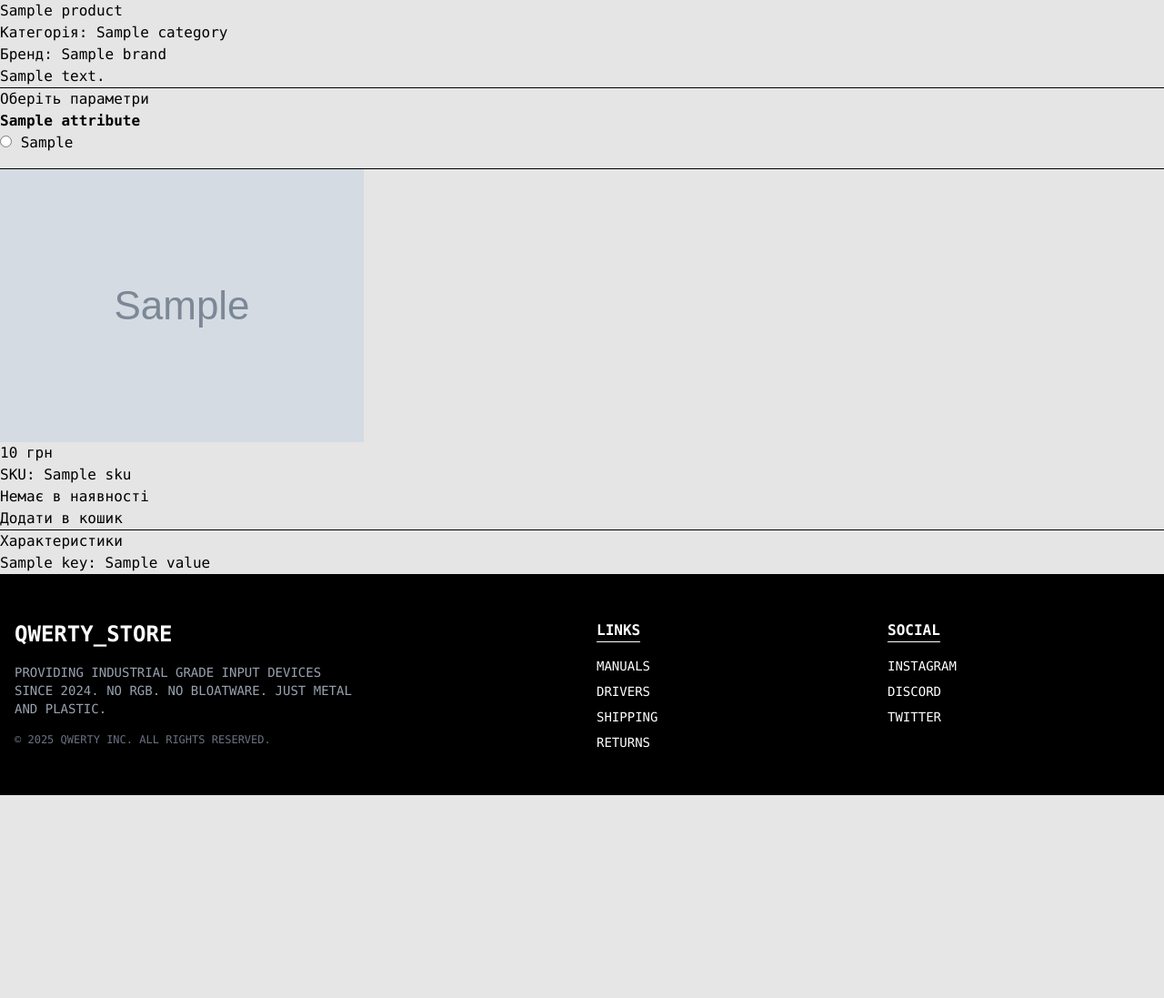
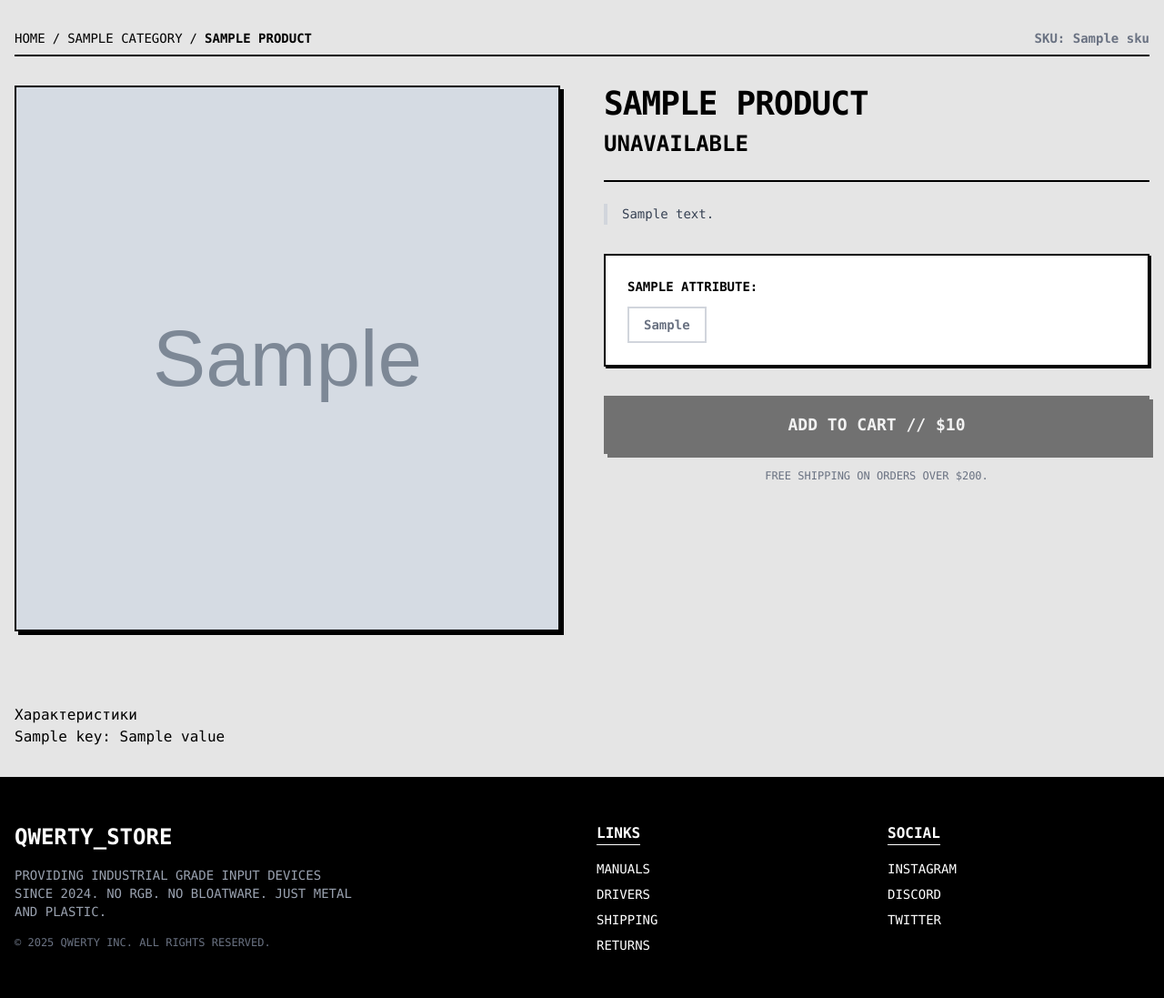
Before and after one commit to x0ryz/qwerty, a Django app: template apps/catalog/templates/catalog/product_detail.html in a window 1280 px wide. Shown: the part 66-1163 px from the top of the page at 91% size. Before the commit the page ends 940 px from the top, so only its background shows below. Run offline with Django 5.2, Linux system fonts and the light colour scheme; tables that the repository leaves empty hold one stand-in row (values such as "Sample post"); the template is opened without the code that fills it: values that come from a table or form of the project are taken from there, most other values are stand-ins (such as "Sample title", 1, 10 or a date in 2020); grey boxes marked "Sample" are stand-in pictures; data that the repository does not hold is empty; parts of the project's set-up code (start-up, migrations or seed data) failed here and were passed over.

Commit message:
refactor(catalog): rewrite templates in product_detail

```diff
--- a/apps/catalog/templates/catalog/_variant_info.html
+++ b/apps/catalog/templates/catalog/_variant_info.html
@@ -1,23 +1,27 @@
 {% if variant %}
-    <div>
-        {% with images=variant.get_images %}
-          {% for img in images %}
-            <img src="{{ img.image.url }}" alt="{{ variant.sku }}">
+
+    <div id="header-sku" hx-swap-oob="outerHTML">
+        SKU: {{ variant.sku }}
+    </div>
+
+    <img id="main-image" hx-swap-oob="outerHTML" src="{{ variant.get_image_url }}" alt="{{ variant.sku }}"/>
+    <div id="thumbnails-container" hx-swap-oob="outerHTML" class="grid grid-cols-4 gap-4">
+        {% for img in variant.get_images %}
+                <button type="button"
+                        onclick="document.getElementById('main-image').src='{{ img.image.url }}'"
+                        class="border-2 aspect-square overflow-hidden bg-white hover:opacity-100 transition-opacity border-gray-400 opacity-60">
+                    <img src="{{ img.image.url }}"
+                        alt="{{ variant.sku }} - view {{ forloop.counter }}"
+                        class="w-full h-full"
+                </button>
+            {% empty %}
         {% endfor %}
-        {% endwith %}
+    </div>
 
-        <h2>{{ variant.price }} грн</h2>
-        <p>SKU: {{ variant.sku }}</p>
+    <span id="product-price" hx-swap-oob="outerHTML" class="text-2xl font-bold">${{ variant.price }}</span>
 
-        <p>
-            {% if variant.available %}
-                <span">В наявності</span>
-            {% else %}
-                <span>Немає в наявності</span>
-            {% endif %}
-        </p>
+    <form id="cart" hx-swap-oob="outerHTML" action="{% url 'cart:cart_add' variant.id %}" method="post">
 
-        <form action="{% url 'cart:cart_add' variant.id %}" method="post">
         {% csrf_token %}
 
         <input type="hidden" name="variant_id" value="{{ variant.id }}">
@@ -26,14 +30,26 @@
 
         <input type="hidden" name="override" value="False">
 
-            <button type="submit"
-                    {% if not variant.available %}disabled{% endif %}>
-                Додати в кошик
+        <div class="mt-auto space-y-4">
+            <button type="submit" {% if not variant.available %}disabled{% endif %} class="w-full px-6 py-4 font-mono font-bold text-lg uppercase transition-all border-2 border-black bg-black text-white shadow-[4px_4px_0_0_#000] hover:bg-gray-800 disabled:opacity-50 disabled:cursor-not-allowed">
+                ADD TO CART // ${{ variant.price }}
             </button>
+            <p class="text-xs text-center text-gray-500">FREE SHIPPING ON ORDERS OVER $200.</p>
+        </div>
+
     </form>
-    </div>
+
+
 {% else %}
-    <div>
-        Такої комбінації характеристик немає. Оберіть інші параметри.
-    </div>
+
+    <form id="cart" hx-swap-oob="outerHTML">
+
+        <button type="button" disabled>
+
+            Товар відсутній
+
+        </button>
+
+    </form>
+
 {% endif %}
--- a/apps/catalog/templates/catalog/product_detail.html
+++ b/apps/catalog/templates/catalog/product_detail.html
@@ -2,18 +2,50 @@
 {% load static %}
 
 {% block content %}
-<h1>{{ product.name }}</h1>
+<div class="max-w-7xl mx-auto px-4 py-8 font-mono text-black">
+    <div class="mb-8 flex justify-between items-center text-sm border-b-2 border-black pb-2">
+        <div class="flex gap-2 uppercase">
+            <a href="{% url 'pages:index' %}" class="hover:underline">HOME</a> /
+            {% if product.category %}
+                <a href="{{ product.category.get_absolute_url }}" class="hover:underline">{{ product.category.name }}</a> /
+            {% endif %}
+            <span class="font-bold">{{ product.name }}</span>
+        </div>
+        <div id="header-sku" class="font-bold text-gray-500">
+            SKU: {{ default_variant.sku|default:"---" }}
+        </div>
+    </div>
+    <div class="grid grid-cols-1 md:grid-cols-2 gap-12 mb-16">
+        <div class="space-y-4">
+            <div class="border-2 border-black shadow-[4px_4px_0px_0px_#000] bg-white aspect-square overflow-hidden relative group">
+                <img
+                        id="main-image"
+                        src="{{ product.get_main_image_url }}"
+                        alt="{{ product.name }}"
+                        class="w-full h-full object-cover cursor-crosshair"
+                />
+            </div>
 
-<p>Категорія: {{ product.category.name }}</p>
-<p>Бренд: {{ product.brand.name }}</p>
+            <div id="thumbnails-container" class="grid grid-cols-4 gap-4"></div>
+        </div>
 
-{% if product.description %}
-    <p>{{ product.description }}</p>
+        <div class="flex flex-col">
+            <div class="border-b-2 border-black pb-6 mb-6 flex justify-between items-center">
+                <div>
+                    <h1 class="text-4xl font-black uppercase tracking-tight mb-2">{{ product.name }}</h1>
+                    <span id="product-price" class="text-2xl font-bold">
+                        {% if product.variants.exists %}
+                            ${{ product.variants.first.price }}
+                        {% else %}
+                            UNAVAILABLE
                         {% endif %}
+                    </span>
+                </div>
+            </div>
 
-<hr>
-
-<h3>Оберіть параметри</h3>
+            <div class="mb-8 text-gray-700 leading-relaxed border-l-4 border-gray-300 pl-4 text-sm">
+                {{ product.description|linebreaks }}
+            </div>
 
             <form
                 hx-get="{% url 'catalog:product_variant_htmx' product.slug %}"
@@ -22,34 +54,59 @@
             >
 
                 {% regroup attribute_values by attribute as attrs %}
-
+                <div class="space-y-6 mb-8 bg-white p-6 border-2 border-black shadow-[2px_2px_0_0_#000]">
                     {% for group in attrs %}
-        <div class="mb-4">
-            <p><strong>{{ group.grouper.name }}</strong></p>
-
+                        <div>
+                            <p class="block font-bold mb-3 uppercase text-sm">{{ group.grouper.name }}:</p>
+                            <div class="flex flex-wrap gap-2">
                                 {% for attr in group.list %}
-                <label>
+                                <label class="cursor-pointer">
                                     <input
                                         type="radio"
                                         name="{{ group.grouper.slug }}"
                                         value="{{ attr.value }}"
+                                        class="peer sr-only"
                                         {% if attr.id in selected_attr_ids %}checked{% endif %}
                                     >
+
+                                    <div class="px-4 py-2 border-2 text-sm font-bold transition-all border-gray-300 bg-transparent text-gray-500
+                                                hover:border-black hover:text-black
+                                                peer-checked:border-black peer-checked:text-black peer-checked:bg-gray-50">
                                         {{ attr.value }}
+                                    </div>
                                 </label>
                                 {% endfor %}
                             </div>
+                        </div>
                     {% endfor %}
+                </div>
+            </form>
+
+            <form id="cart" action="{% url 'cart:cart_add' default_variant.id %}" method="post">
+                {% csrf_token %}
+
+                <input type="hidden" name="variant_id" value="{{ default_variant.id }}">
+                <input type="hidden" name="quantity" value="1">
+                <input type="hidden" name="override" value="False">
+
+                <div class="mt-auto space-y-4">
+                    <button type="submit"
+                        {% if not default_variant.available %}disabled{% endif %}
+                        class="w-full px-6 py-4 font-mono font-bold text-lg uppercase transition-all border-2 border-black bg-black text-white shadow-[4px_4px_0_0_#000] hover:bg-gray-800 disabled:opacity-50 disabled:cursor-not-allowed"
+                    >
+                        ADD TO CART // ${{ product.variants.first.price }}
+                    </button>
+                    <p class="text-xs text-center text-gray-500">FREE SHIPPING ON ORDERS OVER $200.</p>
+                </div>
             </form>
 
 
-<hr>
-
-<div id="variant-info">
-    {% include "catalog/_variant_info.html" with variant=default_variant cart_product_form=cart_product_form %}
+        </div>
     </div>
 
-<hr>
+
+<div id="variant-info"></div>
+
 
 <h3>Характеристики</h3>
 <ul>
@@ -57,5 +114,5 @@
         <li>{{ key }}: {{ value }}</li>
     {% endfor %}
 </ul>
-
+</div>
 {% endblock %}
```
Lines whose indentation alone changed are shown as unchanged.
